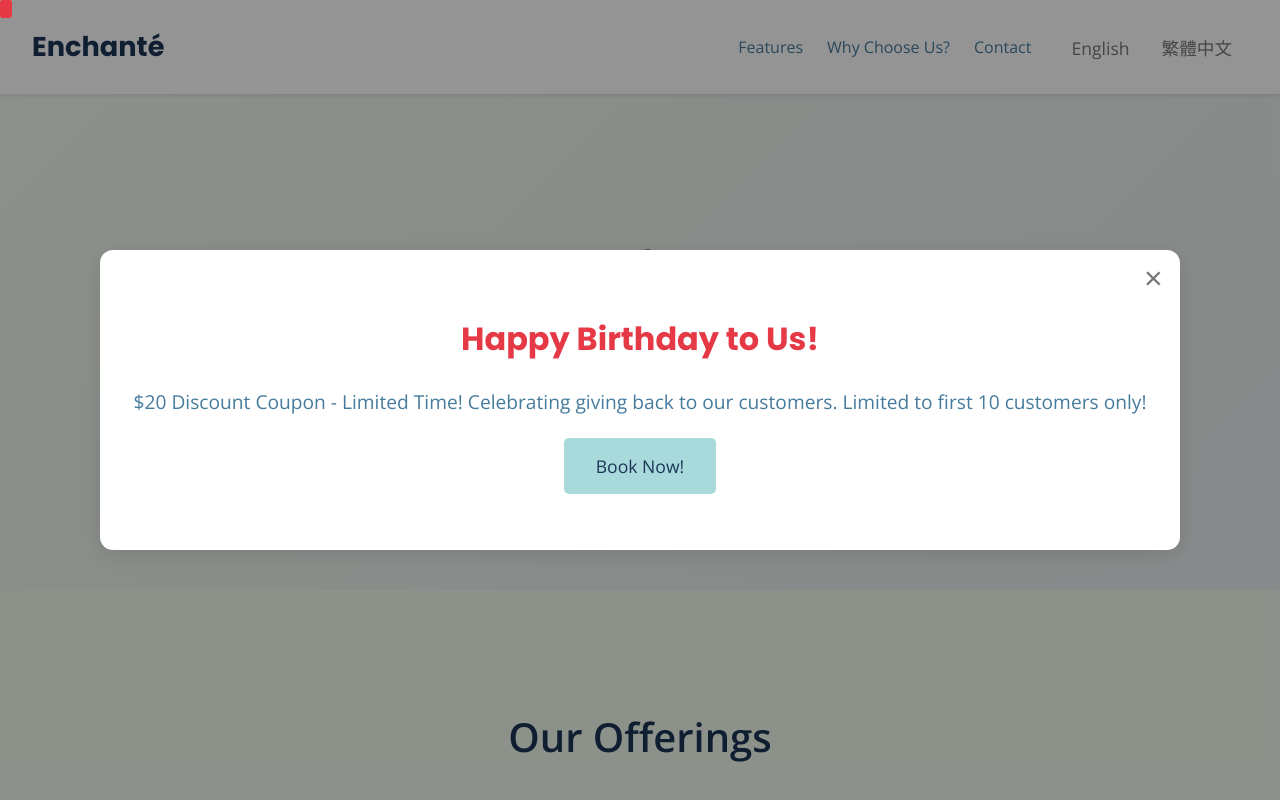
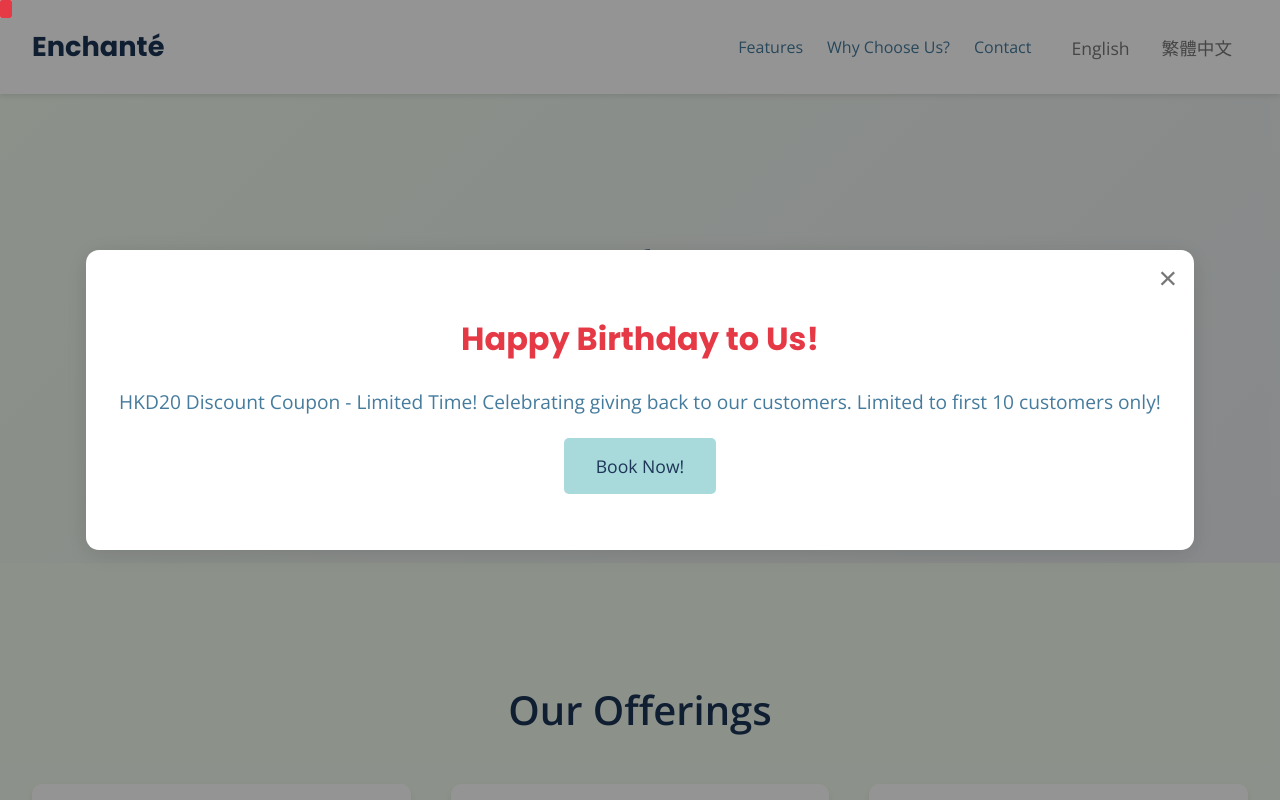
Before and after one commit to desertfox-gt/New, a React (Create React App) app: page / in a window 1280 px wide. Shown: the top 800 px of the page. Built offline with nearby package versions, Linux system fonts and the light colour scheme.

Commit message:
Update App.js

```diff
--- a/src/App.js
+++ b/src/App.js
@@ -3,13 +3,20 @@ import React, { useState, useEffect } from "react";
 import "./App.css";
 
 const Button = ({ onClick, children, className, style }) => (
-  <button className={`button \${className ? className : ""}`} onClick={onClick} style={style}>
+  <button
+    className={`button \${className ? className : ""}`}
+    onClick={onClick}
+    style={style}
+  >
     {children}
   </button>
 );
 
 function ContactPage({ language, text, onBack }) {
-  useEffect(() => { window.scrollTo(0, 0); }, []);
+  useEffect(() => {
+    window.scrollTo(0, 0);
+  }, []);
+
   return (
     <div className="contact-page">
       <header className="contact-page-header">
@@ -55,6 +62,7 @@ function ServiceComparisonPage({ language, text, onBack }) {
       ],
     },
   ];
+
   return (
     <div className="comparison-page">
       <header className="comparison-page-header">
@@ -75,8 +83,12 @@ function ServiceComparisonPage({ language, text, onBack }) {
         <tbody>
           {rows.map((row, i) => (
             <tr key={i}>
-              <td><strong>{row.label}</strong></td>
-              {row.values.map((cell, j) => (<td key={j}>{cell}</td>))}
+              <td>
+                <strong>{row.label}</strong>
+              </td>
+              {row.values.map((cell, j) => (
+                <td key={j}>{cell}</td>
+              ))}
             </tr>
           ))}
         </tbody>
@@ -88,16 +100,19 @@ function ServiceComparisonPage({ language, text, onBack }) {
 function BirthdayPopup({ onClose, language, onBookNow, text }) {
   // Generate confetti only once and cache it
   const confettiPieces = Array.from({ length: 80 }, (_, i) => ({
-    left: `\${Math.random() * 97 + 1}%`,
-    delay: `\${Math.random() * 2}s`,
-    duration: `\${Math.random() * 2 + 2.6}s`,
-    backgroundColor: i % 5 === 0
-      ? "#f1faee"
-      : i % 2 === 0
-      ? "#a8dadc"
-      : "#e63946",
-    transform: `scale(\${(Math.random() * 0.6 + 0.7).toFixed(2)}) rotate(\${Math.floor(Math.random() * 360)}deg)`,
-    opacity: `\${Math.random() * 0.6 + 0.4}`
+    left: `\\${Math.random() * 97 + 1}%`,
+    delay: `\\${Math.random() * 2}s`,
+    duration: `\\${Math.random() * 2 + 2.6}s`,
+    backgroundColor:
+      i % 5 === 0
+        ? "#f1faee"
+        : i % 2 === 0
+        ? "#a8dadc"
+        : "#e63946",
+    transform: `scale(\\${(Math.random() * 0.6 + 0.7).toFixed(
+      2
+    )}) rotate(\\${Math.floor(Math.random() * 360)}deg)`,
+    opacity: `\\${Math.random() * 0.6 + 0.4}`,
   }));
 
   return (
@@ -119,7 +134,9 @@ function BirthdayPopup({ onClose, language, onBookNow, text }) {
         ))}
       </div>
       <div className="popup-content">
-        <button className="close-button" onClick={onClose} aria-label="Close">&times;</button>
+        <button className="close-button" onClick={onClose} aria-label="Close">
+          &times;
+        </button>
         <h2>{text.birthdayPopup.title}</h2>
         <p>{text.birthdayPopup.message}</p>
         <Button
@@ -156,20 +173,45 @@ function App() {
       hero: {
         headline: "Class & Comfort, Elevated",
         desc: "Experience a new standard of elegance with our premium service.",
-        highlight: "Welcome to class reimagined",
         cta: "Get Started",
       },
       features: {
         title: "Our Offerings",
-        standard: { title: "Standard", price: "HKD120/hr", desc: "Recurring weekly or biweekly cleaning for perfect comfort and consistency." },
-        oneTime: { title: "One-time", price: "HKD130/hr", desc: "Single session, no commitment. Flexible, fast, instantly available for when you need it most." },
-        deepClean: { title: "Deep Clean", price: "HKD170/hr", desc: "Intensive top-to-bottom treatment for a spotless and rejuvenated environment." },
+        standard: {
+          title: "Standard",
+          price: "HKD120/hr",
+          desc:
+            "Recurring weekly or biweekly cleaning for perfect comfort and consistency.",
+        },
+        oneTime: {
+          title: "One-time",
+          price: "HKD130/hr",
+          desc:
+            "Single session, no commitment. Flexible, fast, instantly available for when you need it most.",
+        },
+        deepClean: {
+          title: "Deep Clean",
+          price: "HKD170/hr",
+          desc:
+            "Intensive top-to-bottom treatment for a spotless and rejuvenated environment.",
+        },
       },
       whyChooseUs: {
         title: "Why Choose Us?",
-        reason1: { title: "Upfront Pricing", desc: "What you see is what you pay. No hidden fees, ever." },
-        reason2: { title: "Quality Guarantee*", desc: "Your satisfaction is our priority. Only pay if you're completely satisfied.*", asteriskNote: "*Terms and conditions apply." },
-        reason3: { title: "Referral Discounts", desc: "Get up to 25% off for referring friends and family!" },
+        reason1: {
+          title: "Upfront Pricing",
+          desc: "What you see is what you pay. No hidden fees, ever.",
+        },
+        reason2: {
+          title: "Quality Guarantee*",
+          desc:
+            "Your satisfaction is our priority. Only pay if you're completely satisfied.*",
+          asteriskNote: "*Terms and conditions apply.",
+        },
+        reason3: {
+          title: "Referral Discounts",
+          desc: "Get up to 25% off for referring friends and family!",
+        },
       },
       contact: {
         title: "Book or Contact Us",
@@ -185,7 +227,8 @@ function App() {
       },
       birthdayPopup: {
         title: "Happy Birthday to Us!",
-        message: "$20 Discount Coupon - Limited Time! Celebrating giving back to our customers. Limited to first 10 customers only!",
+        message:
+          "HKD20 Discount Coupon - Limited Time! Celebrating giving back to our customers. Limited to first 10 customers only!",
       },
     },
     zh: {
@@ -197,20 +240,41 @@ function App() {
       hero: {
         headline: "品質與舒適，臻於完美",
         desc: "體驗我們高端服務帶來的全新優雅標準。",
-        highlight: "歡迎體驗重新定義的品質",
         cta: "立即開始",
       },
       features: {
         title: "我們的服務",
-        standard: { title: "標準服務", price: "HKD120/小時", desc: "每週或每兩週定期清潔，為您提供完美的舒適感和一致性。" },
-        oneTime: { title: "單次服務", price: "HKD130/小時", desc: "單次服務，無需承諾。靈活、快速，隨時可用，為您解決燃眉之急。" },
-        deepClean: { title: "深度清潔", price: "HKD170/小時", desc: "從上到下的密集處理，打造無瑕且煥然一新的環境。" },
+        standard: {
+          title: "標準服務",
+          price: "HKD120/小時",
+          desc: "每週或每兩週定期清潔，為您提供完美的舒適感和一致性。",
+        },
+        oneTime: {
+          title: "單次服務",
+          price: "HKD130/小時",
+          desc: "單次服務，無需承諾。靈活、快速，隨時可用，為您解決燃眉之急。",
+        },
+        deepClean: {
+          title: "深度清潔",
+          price: "HKD170/小時",
+          desc: "從上到下的密集處理，打造無瑕且煥然一新的環境。",
+        },
       },
       whyChooseUs: {
         title: "為什麼選擇我們？",
-        reason1: { title: "前期定價", desc: "你看到的就是你支付的。絕無隱藏費用。" },
-        reason2: { title: "質量保證*", desc: "您的滿意是我們的首要任務。只有在您完全滿意的情況下才付款。*", asteriskNote: "*適用條款及細則。" },
-        reason3: { title: "推薦折扣", desc: "推薦朋友和家人，即可享受高達 25% 的折扣！" },
+        reason1: {
+          title: "前期定價",
+          desc: "你看到的就是你支付的。絕無隱藏費用。",
+        },
+        reason2: {
+          title: "質量保證*",
+          desc: "您的滿意是我們的首要任務。只有在您完全滿意的情況下才付款。*",
+          asteriskNote: "*適用條款及細則。",
+        },
+        reason3: {
+          title: "推薦折扣",
+          desc: "推薦朋友和家人，即可享受高達 25% 的折扣！",
+        },
       },
       contact: {
         title: "預約或聯絡我們",
@@ -226,7 +290,8 @@ function App() {
       },
       birthdayPopup: {
         title: "祝我們生日快樂！",
-        message: "$20 Discount Coupon - Limited Time! Celebrating giving back to our customers. Limited to first 10 customers only!",
+        message:
+          "HKD20 Discount Coupon - Limited Time! Celebrating giving back to our customers. Limited to first 10 customers only!",
       },
     },
   };
@@ -241,6 +306,7 @@ function App() {
         onBack={() => setShowContactForm(false)}
       />
     );
+
   if (showComparisonPage)
     return (
       <ServiceComparisonPage
@@ -249,6 +315,7 @@ function App() {
         onBack={() => setShowComparisonPage(false)}
       />
     );
+
   function handleBookNow() {
     setShowBirthdayPopup(false);
     setShowContactForm(true);
@@ -264,7 +331,7 @@ function App() {
             <a href="#why-choose-us">{text.whyChooseUs.title}</a>
             <a
               href="#contact"
-              onClick={e => {
+              onClick={(e) => {
                 e.preventDefault();
                 setShowContactForm(true);
               }}
@@ -272,10 +339,16 @@ function App() {
               {text.nav.contact}
             </a>
             <div className="language-selector">
-              <Button className={language === "en" ? "active" : ""} onClick={() => setLanguage("en")}>
+              <Button
+                className={language === "en" ? "active" : ""}
+                onClick={() => setLanguage("en")}
+              >
                 {translations.en.languageSelector.en}
               </Button>
-              <Button className={language === "zh" ? "active" : ""} onClick={() => setLanguage("zh")}>
+              <Button
+                className={language === "zh" ? "active" : ""}
+                onClick={() => setLanguage("zh")}
+              >
                 {translations.en.languageSelector.zh}
               </Button>
             </div>
@@ -287,10 +360,20 @@ function App() {
           <div className="hero-content">
             <h1 className="hero-headline">{text.hero.headline}</h1>
             <p className="hero-desc">{text.hero.desc}</p>
-            <div className="hero-highlight">{text.hero.highlight}</div>
-            <Button className="cta-btn">{text.hero.cta}</Button>
+            <Button
+              className="cta-btn"
+              onClick={() =>
+                window.open(
+                  "https://docs.google.com/forms/d/e/1FAIpQLSdOEDuvc2NnzsgTAWqwH3sAOw2dtOzxf_6G1GIqqQaXsY-bxQ/viewform",
+                  "_blank"
+                )
+              }
+            >
+              {text.hero.cta}
+            </Button>
           </div>
         </section>
+
         <section id="features" className="features-section">
           <h2>{text.features.title}</h2>
           <div className="features-grid">
@@ -301,7 +384,10 @@ function App() {
                 onClick={() => setShowComparisonPage(true)}
                 tabIndex={0}
                 aria-label={`\${text.features[type].title} card. Click for comparison.`}
-                onKeyPress={e => { if (e.key === "Enter" || e.key === " ") setShowComparisonPage(true); }}
+                onKeyPress={(e) => {
+                  if (e.key === "Enter" || e.key === " ")
+                    setShowComparisonPage(true);
+                }}
                 role="button"
               >
                 <h3 className="feature-title">{text.features[type].title}</h3>
@@ -311,33 +397,52 @@ function App() {
             ))}
           </div>
         </section>
+
         <section id="why-choose-us" className="why-choose-us-section">
           <h2 className="why-choose-us-title">{text.whyChooseUs.title}</h2>
           <div className="why-choose-us-grid">
             <div className="why-choose-us-card">
-              <h3 className="why-choose-us-title">{text.whyChooseUs.reason1.title}</h3>
-              <p className="why-choose-us-desc">{text.whyChooseUs.reason1.desc}</p>
+              <h3 className="why-choose-us-title">
+                {text.whyChooseUs.reason1.title}
+              </h3>
+              <p className="why-choose-us-desc">
+                {text.whyChooseUs.reason1.desc}
+              </p>
             </div>
             <div className="why-choose-us-card">
-              <h3 className="why-choose-us-title">{text.whyChooseUs.reason2.title}</h3>
-              <p className="why-choose-us-desc">{text.whyChooseUs.reason2.desc}</p>
-              <p className="asterisk-note">{text.whyChooseUs.reason2.asteriskNote}</p>
+              <h3 className="why-choose-us-title">
+                {text.whyChooseUs.reason2.title}
+              </h3>
+              <p className="why-choose-us-desc">
+                {text.whyChooseUs.reason2.desc}
+              </p>
+              <p className="asterisk-note">
+                {text.whyChooseUs.reason2.asteriskNote}
+              </p>
             </div>
             <div className="why-choose-us-card">
-              <h3 className="why-choose-us-title">{text.whyChooseUs.reason3.title}</h3>
-              <p className="why-choose-us-desc">{text.whyChooseUs.reason3.desc}</p>
+              <h3 className="why-choose-us-title">
+                {text.whyChooseUs.reason3.title}
+              </h3>
+              <p className="why-choose-us-desc">
+                {text.whyChooseUs.reason3.desc}
+              </p>
             </div>
           </div>
         </section>
+
         <section id="contact" className="contact-section">
           <h2 className="contact-title">{text.contact.title}</h2>
           <div className="contact-content">
-            <Button className="contact-button" onClick={() => setShowContactForm(true)}>
+            <Button
+              className="contact-button"
+              onClick={() => setShowContactForm(true)}
+            >
               {text.contact.button}
             </Button>
             <p className="email-info">
               {text.contact.orEmail}{" "}
-              <a href="mailto:studyib21@gmail.com">studyib21@gmail.com</a>
+              <a href="mailto:thekocgroup@gmail.com">thekocgroup@gmail.com</a>
             </p>
           </div>
         </section>
```
